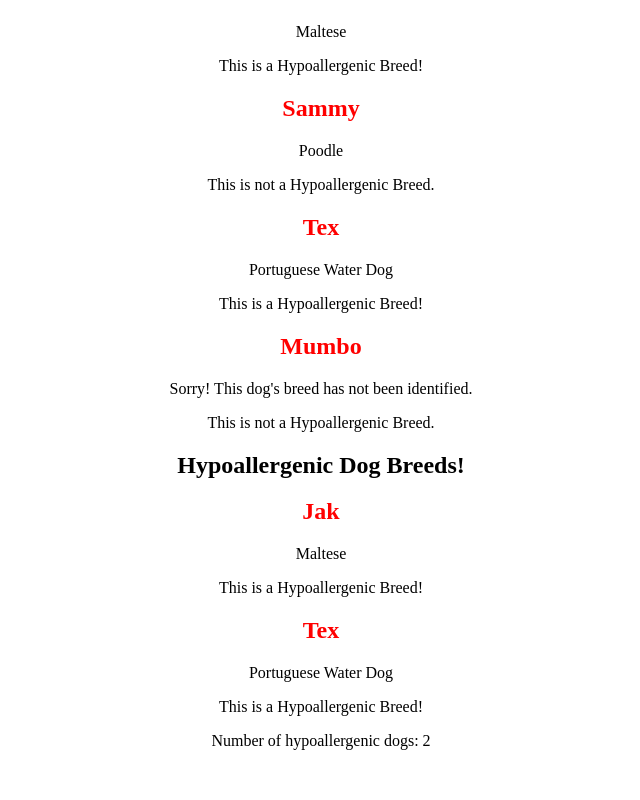
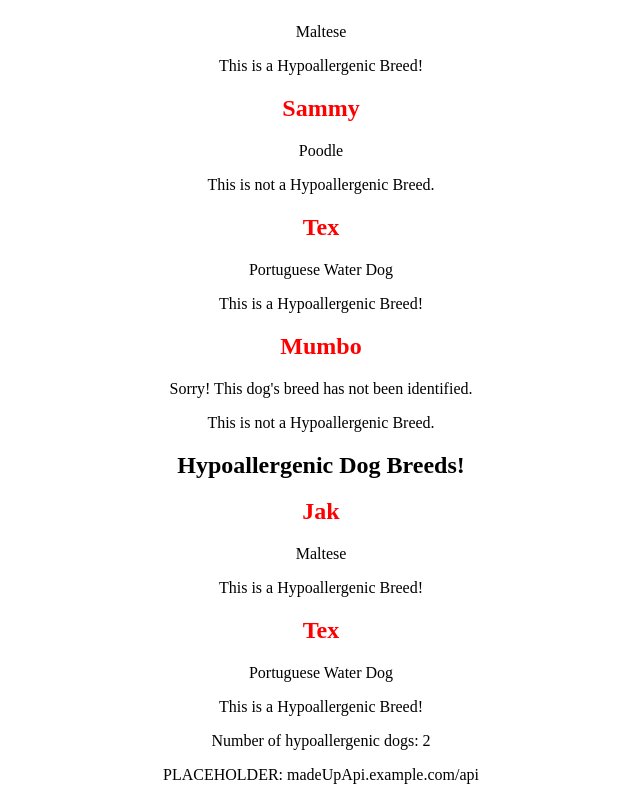
Before and after one commit to SeanManser/Sean_Manser_Learning_AngularF26, an Angular app: page / in a window 1280 px wide. Shown: the part 460-1260 px from the top of the page, without its empty margins (319-959 px from the left). Before the commit the page ends 1226 px from the top, so only its background shows below. Built offline with nearby package versions, Linux system fonts and the light colour scheme.

Commit message:
registered a value of our token within app.config.ts and injected the token within dog service and dog list

```diff
--- a/src/app/Components/dog-list/dog-list.html
+++ b/src/app/Components/dog-list/dog-list.html
@@ -16,3 +16,4 @@
     <p>No Hypoallergenic Dogs</p>
   }
   <p>Number of hypoallergenic dogs: {{dogService.numberOfHypoDogs()}}</p>
+  <p>PLACEHOLDER: {{config.apiBaseUrl}}</p>
--- a/src/app/Components/dog-list/dog-list.ts
+++ b/src/app/Components/dog-list/dog-list.ts
@@ -2,6 +2,7 @@ import {Component, inject} from '@angular/core';
 import {Dog} from '../../shared/models/dog';
 import {DogCard} from '../dog-card/dog-card';
 import {DogService} from '../../services/dog';
+import {DOG_CONFIG} from '../../shared/dog-config';
 
 @Component({
   imports: [
@@ -13,6 +14,7 @@ import {DogService} from '../../services/dog';
 })
 export class DogList {
   protected dogService = inject(DogService)
+  protected config = inject(DOG_CONFIG)
 
   protected dogList =this.dogService.dogList;
     onDogOpened(id:number): void {
--- a/src/app/app.config.ts
+++ b/src/app/app.config.ts
@@ -1,10 +1,15 @@
 import { ApplicationConfig, provideBrowserGlobalErrorListeners } from '@angular/core';
 import { provideRouter } from '@angular/router';
 import { routes } from './app.routes';
+import {DOG_CONFIG} from './shared/dog-config';
 
 export const appConfig: ApplicationConfig = {
   providers: [
     provideBrowserGlobalErrorListeners(),
-    provideRouter(routes)
+    provideRouter(routes),
+    {
+      provide: DOG_CONFIG,
+      useValue:{apiBaseUrl: 'madeUpApi.example.com/api', defaultBreed: 'Unknown Breed'}
+    }
   ]
 };
--- a/src/app/services/dog.ts
+++ b/src/app/services/dog.ts
@@ -1,8 +1,12 @@
-import {computed, effect, Service, signal} from '@angular/core';
+import {computed, effect, inject, Service, signal} from '@angular/core';
 import {Dog} from '../shared/models/dog';
+import {DOG_CONFIG} from '../shared/dog-config';
 
 @Service()
 export class DogService {
+
+  private config = inject(DOG_CONFIG)
+
   private dogs =signal<Dog[]>([
     {id: 1, name: "Lily", breed: "Golden Retriever", furType: "Long Coat", isHypoallergenic: false},
     {id: 2, name: "Freddy", breed: "Boxer", furType: "Short Coat", isHypoallergenic: false},
```
